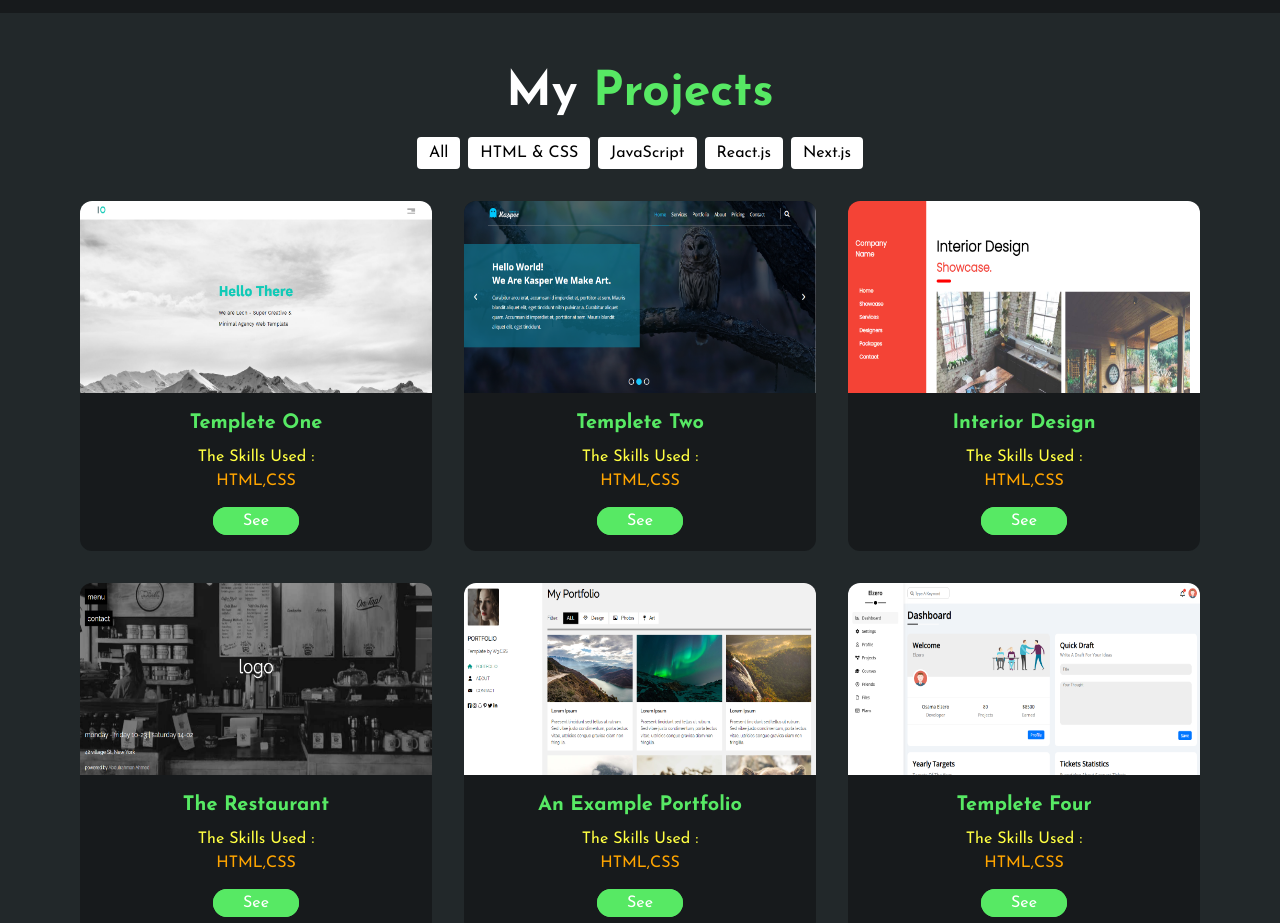
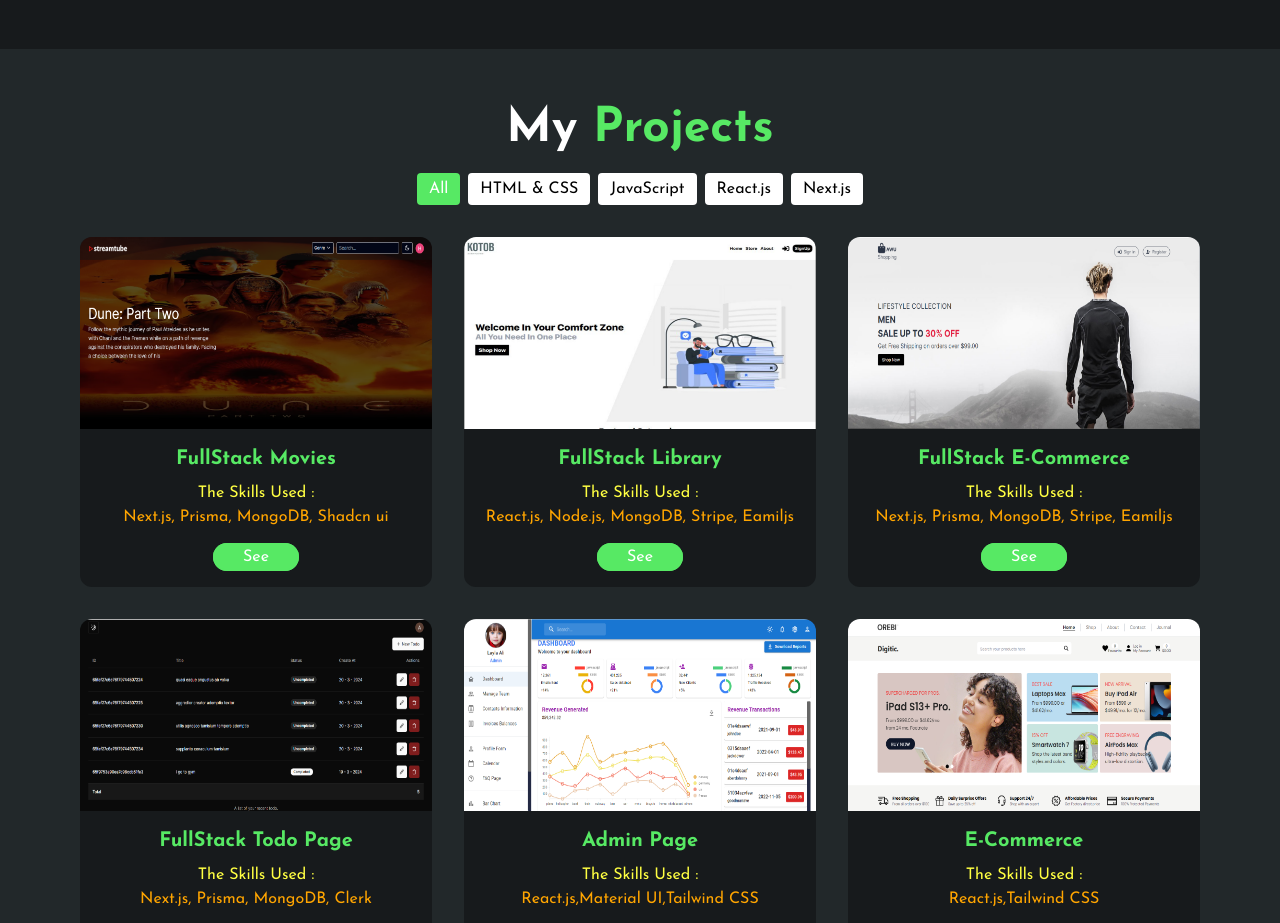
Before and after one commit to abdoahmed26/profile, a React (Create React App) app: page / in a window 1280 px wide. Shown: the part 1480-2403 px from the top of the page. Built offline with nearby package versions, Linux system fonts and the light colour scheme.

Commit message:
update in projects

```diff
--- a/src/components/Projects/Projects.jsx
+++ b/src/components/Projects/Projects.jsx
@@ -1,9 +1,15 @@
-import { useState } from "react";
+import { useMemo, useState } from "react";
 import ProjectCom from "./ProjectCom";
 import { arrayProjects } from "./arrayProject";
 
 const Projects = () => {
-    const projects = arrayProjects;
+    const projects = useMemo(()=>{
+        let total = []
+        for(let i=arrayProjects.length-1;i>=0;i--){
+            total.push(arrayProjects[i])
+        }
+        return total;
+    },[]);
     const [search,setSearch] = useState("")
     return (
         <div id="Projects" className="flex justify-center py-14 bg-bgcolor-2">
@@ -14,19 +20,19 @@ const Projects = () => {
                     </h1>
                     <div className="flex flex-wrap justify-center gap-2 mt-5">
                         <button onClick={()=>setSearch("")}
-                        className="p-1 px-3 bg-white rounded">
+                        className={`p-1 px-3 ${search==="" ? "bg-primarycolor text-white" : "bg-white text-black"} rounded`}>
                             All
                         </button>
-                        <button onClick={()=>setSearch("HTML")} className="p-1 px-3 bg-white rounded">
+                        <button onClick={()=>setSearch("HTML")} className={`${search==="HTML" ? "bg-primarycolor text-white" : "bg-white text-black"} p-1 px-3 rounded`}>
                             HTML & CSS
                         </button>
-                        <button onClick={()=>setSearch("JS")} className="p-1 px-3 bg-white rounded">
+                        <button onClick={()=>setSearch("JS")} className={`p-1 px-3 ${search==="JS" ? "bg-primarycolor text-white" : "bg-white text-black"} rounded`}>
                             JavaScript
                         </button>
-                        <button onClick={()=>setSearch("React")} className="p-1 px-3 bg-white rounded">
+                        <button onClick={()=>setSearch("React")} className={`p-1 px-3 ${search==="React" ? "bg-primarycolor text-white" : "bg-white text-black"} rounded`}>
                             React.js
                         </button>
-                        <button onClick={()=>setSearch("Next")} className="p-1 px-3 bg-white rounded">
+                        <button onClick={()=>setSearch("Next")} className={`p-1 px-3 ${search==="Next" ? "bg-primarycolor text-white" : "bg-white text-black"} rounded`}>
                             Next.js
                         </button>
                     </div>
--- a/src/components/Projects/arrayProject.js
+++ b/src/components/Projects/arrayProject.js
@@ -11,9 +11,7 @@ import project10 from "../../Images/project10.png"
 import project11 from "../../Images/project11.png"
 import project12 from "../../Images/project12.png"
 import project13 from "../../Images/project13.png"
-import project14 from "../../Images/project14.png"
 import project15 from "../../Images/project15.png"
-import project16 from "../../Images/project16.png"
 import project17 from "../../Images/project17.png"
 import project18 from "../../Images/project18.png"
 import project19 from "../../Images/project19.png"
@@ -106,14 +104,6 @@ export const arrayProjects = [
         data:"fade-right",
     },
     {
-        image:project14,
-        title:"My eleven project",
-        desc:"The Flower Blog",
-        skills:"HTML,CSS,Bootstrap",
-        url:"https://abdoahmed26.github.io/project14/",
-        data:"fade-up",
-    },
-    {
         image:project11,
         title:"My twelve project",
         desc:"Bondi Inc",
@@ -144,14 +134,6 @@ export const arrayProjects = [
         skills:"HTML,CSS,Tailwind CSS,JS",
         url:"https://abdoahmed26.github.io/project15/",
         data:"fade-down",
-    },
-    {
-        image:project16,
-        title:"My sixteen project",
-        desc:"Sample Portfolio",
-        skills:"React.js,Bootstrap",
-        url:"https://abdoahmed26.github.io/project17/",
-        data:"fade-right",
     },
     {
         image:project17,
@@ -197,7 +179,7 @@ export const arrayProjects = [
         image:project22,
         title:"My twenty-two project",
         desc:"FullStack Todo Page",
-        skills:"Next.js, Prisma, Mongodb, Clerk",
+        skills:"Next.js, Prisma, MongoDB, Clerk",
         url:"https://fullstack-nextjs-todo.vercel.app/",
         data:"fade-right",
     },
@@ -205,7 +187,7 @@ export const arrayProjects = [
         image:project23,
         title:"My twenty-three project",
         desc:"FullStack E-Commerce",
-        skills:"Next.js, Prisma, Mongodb, Stripe, Eamiljs",
+        skills:"Next.js, Prisma, MongoDB, Stripe, Eamiljs",
         url:"https://next-js-e-commerce-two-blush.vercel.app/",
         data:"fade-up",
     },
@@ -213,7 +195,7 @@ export const arrayProjects = [
         image:project24,
         title:"My twenty-four project",
         desc:"FullStack Library",
-        skills:"React.js, Node.js, Mongodb, Stripe, Eamiljs",
+        skills:"React.js, Node.js, MongoDB, Stripe, Eamiljs",
         url:"https://library-omega-nine.vercel.app/",
         data:"fade-down",
     },
@@ -221,7 +203,7 @@ export const arrayProjects = [
         image:project25,
         title:"My twenty-five project",
         desc:"FullStack Movies",
-        skills:"Next.js, Prisma, Mongodb, Shadcn ui",
+        skills:"Next.js, Prisma, MongoDB, Shadcn ui",
         url:"https://next-js-movies-swart.vercel.app/",
         data:"fade-right",
     },
--- a/src/components/Skills/Skills.jsx
+++ b/src/components/Skills/Skills.jsx
@@ -21,9 +21,9 @@ const Skills = () => {
                     <h1 className="text-5xl font-bold text-center text-lightcolor">My
                         <span className="text-primarycolor"> Skills</span>
                     </h1>
-                    <div className="mt-8">
+                    <div className="py-6 mt-5 rounded-xl bg-bgcolor-2">
                         <div className='grid grid-cols-2 gap-10 sm:grid-cols-3 lg:grid-cols-4'>
-                            <SkillsCom data="fade-right" image={html} name={"HTML"} />
+                            <SkillsCom image={html} name={"HTML"} />
                             <SkillsCom image={css} name={"CSS"} />
                             <SkillsCom image={javascript} name={"JavaScript"} style={"rounded-xl"} />
                             <SkillsCom image={typescript} name={"TypeScript"} style={"rounded-xl"} />
```
